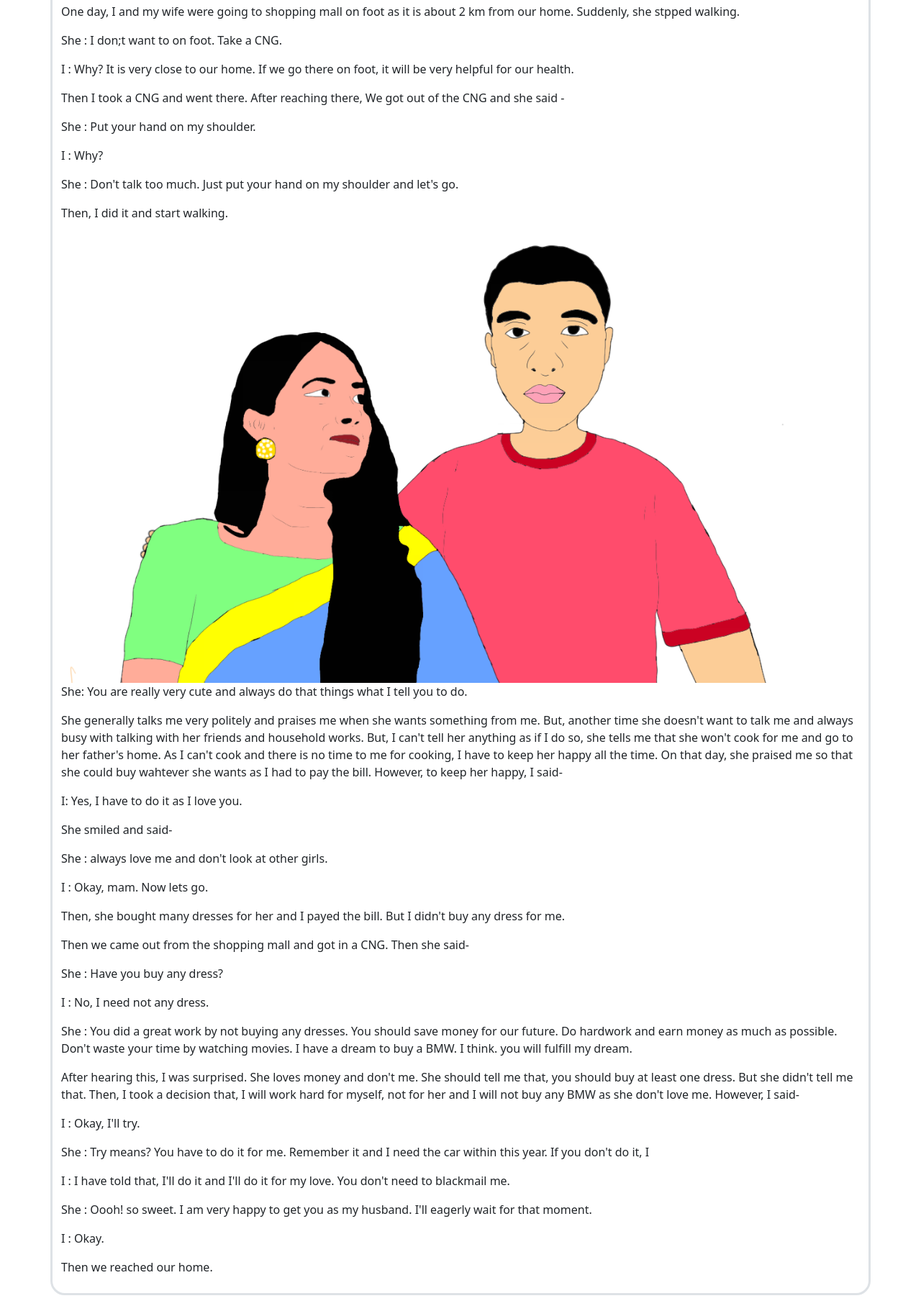
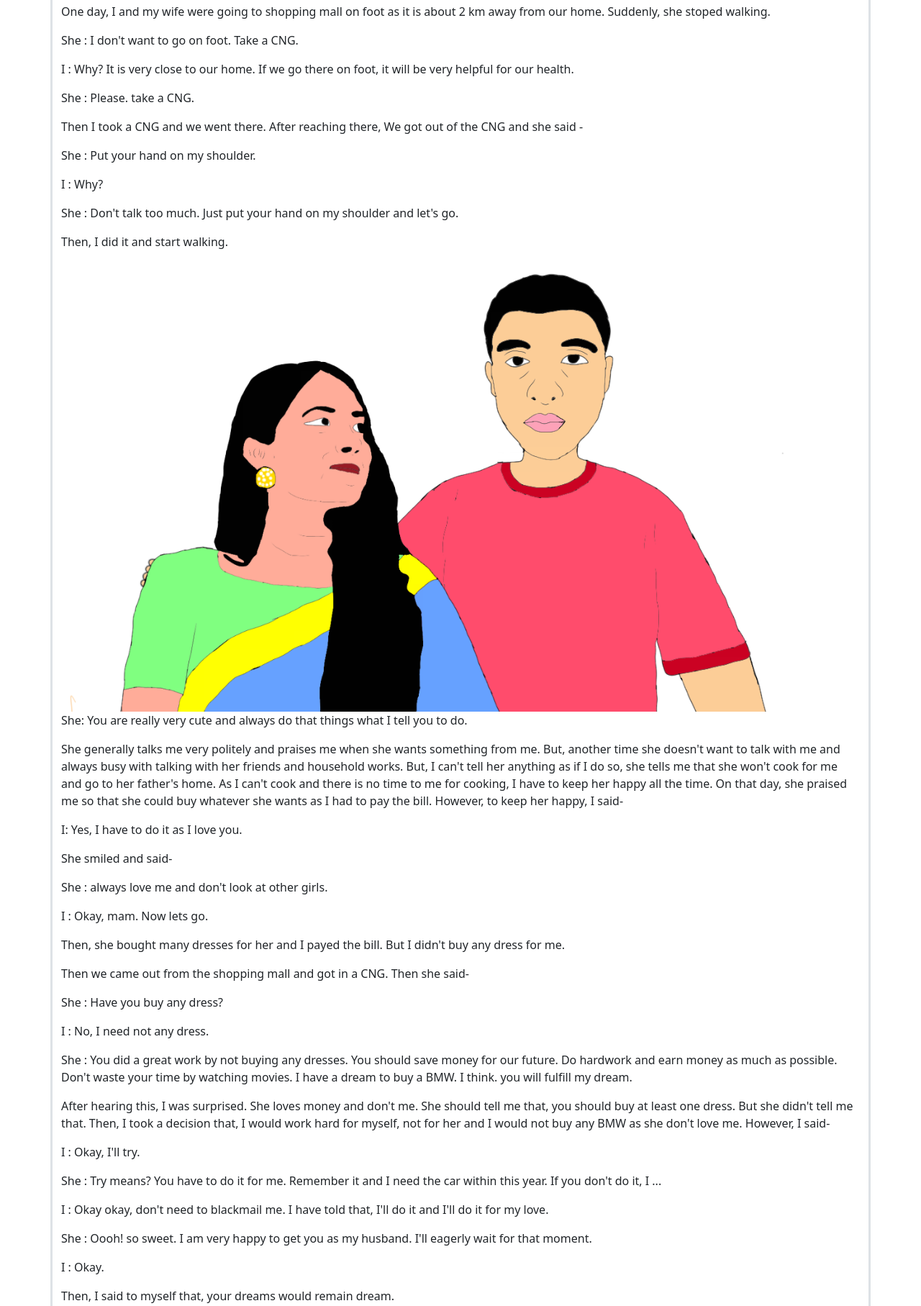
Before and after one commit to aurnabbarua02/My-Imaginary-story, a plain HTML site: page index.html in a window 1280 px wide. Shown: the part 185-2000 px from the top of the page at 72% size. Drawn offline with nearby package versions, Linux system fonts and the light colour scheme.

Commit message:
Update index.html

```diff
--- a/index.html
+++ b/index.html
@@ -46,10 +46,11 @@
 
       </div>
       <h2 class="text-center">1. A bad wife</h2>
-      <p>One day, I and my wife were going to shopping mall on foot as it is about 2 km from our home. Suddenly, she stpped walking.</p>
-      <p>She : I don;t want to on foot. Take a CNG. </p>
+      <p>One day, I and my wife were going to shopping mall on foot as it is about 2 km away from our home. Suddenly, she stoped walking.</p>
+      <p>She : I don't want to go on foot. Take a CNG. </p>
       <p>I : Why? It is very close to our home. If we go there on foot, it will be very helpful for our health.</p>
-      <p>Then I took a CNG and went there. After reaching there, We got out of the CNG and she said -</p>
+      <p>She : Please. take a CNG.</p>
+      <p>Then I took a CNG and we went there. After reaching there, We got out of the CNG and she said -</p>
       <p>She : Put your hand on my shoulder.</p>
       <p>I : Why?</p>
       <p>She : Don't talk too much. Just put your hand on my shoulder and let's go.</p>
@@ -57,10 +58,10 @@
       <img src="blog1.png" class="img-fluid">
       <p>She: You are really very cute and always do that things what I tell you to do.</p>
       <p>She generally talks me very politely and praises me when she wants something from me.
-        But, another time she doesn't want to talk me and always busy with talking with her friends and household works.
+        But, another time she doesn't want to talk with me and always busy with talking with her friends and household works.
         But, I can't tell her anything as if I do so, she tells me that she won't cook for me and go to her father's home.
         As I can't cook and there is no time to me for cooking, I have to keep her happy all the time.
-        On that day, she praised me so that she could buy wahtever she wants as I had to pay the bill.
+        On that day, she praised me so that she could buy whatever she wants as I had to pay the bill.
         However, to keep her happy, I said-
         </p>
       <p>I: Yes, I have to do it as I love you.</p>
@@ -71,15 +72,16 @@
       <p>Then we came out from the shopping mall and got in a CNG. Then she said-</p>
       <p>She : Have you buy any dress?</p>
       <p>I : No, I need not any dress.</p>
-      <p>She : You did a great work by not buying any dresses. You should save money for our future. Do hardwork and earn money as much as possible. Don't waste your time by watching movies.
-      I have a dream to buy a BMW. I think. you will fulfill my dream.</p>
+      <p>She : You did a great work by not buying any dresses. You should save money for our future. Do hardwork and earn money as much as possible.
+        Don't waste your time by watching movies. I have a dream to buy a BMW. I think. you will fulfill my dream.</p>
       <p>After hearing this, I was surprised. She loves money and don't me. She should tell me that, you should buy at least one dress. But she didn't tell me that.
-      Then, I took a decision that, I will work hard for myself, not for her and I will not buy any BMW as she don't love me. However, I said-</p>
+      Then, I took a decision that, I would work hard for myself, not for her and I would not buy any BMW as she don't love me. However, I said-</p>
       <p>I : Okay, I'll try.</p>
-      <p>She : Try means? You have to do it for me. Remember it and I need the car within this year. If you don't do it, I </p>
-      <p>I : I have told that, I'll do it and I'll do it for my love. You don't need to blackmail me.</p>
+      <p>She : Try means? You have to do it for me. Remember it and I need the car within this year. If you don't do it, I ...</p>
+      <p>I : Okay okay, don't need to blackmail me. I have told that, I'll do it and I'll do it for my love.</p>
       <p>She : Oooh! so sweet. I am very happy to get you as my husband. I'll eagerly wait for that moment.</p>
       <p>I : Okay.</p>
+      <p>Then, I said to myself that, your dreams would remain dream. </p>
       <p>Then we reached our home.</p>
       <br><br>
     </div> <br><br>
@@ -102,11 +104,11 @@
        <p>She : I want to sleep. When will doctor come?</p>
        <p>I : I don't know. We need to wait. I think, only after a few minutes, doctor will come</p>
        <p>She : I need to sleep.</p>
-       <p>I : Okay. Then put your head on my shoulder and fall asleep. You can trust me.</p>
+       <p>I : Okay. Then I can help you for sleeping. Just put your head on my shoulder and fall asleep. You can trust me.</p>
         <img src="blog2.png" class="img-fluid">
        <p>She: Okay. Thanks.</p>
        <p>Then, she fall asleep on my shoulder and I was sitting idle and waiting for doctor. After a few minutes, doctor come.
-         Then he started checking serially. My serial number was 78. So, I had to wait about 3 hours. But she woke up after 2 hours ans said-</p>
+         Then he started checking serially. My serial number was 78. So, I had to wait about 3 hours. But she woke up after 2 hours and said-</p>
        <p>She : Is doctor in the room?</p>
        <p>I : Yes. Doctor have come before 2 hours.</p>
        <p>She : Ooh okay. I have to go there.</p>
@@ -115,8 +117,9 @@
        <p>She : Doctor won't call me but he is waiting for me.</p>
        <p>I : I haven't understand.</p>
        <p>She : You will understand everything. Now please let me go. It's too late. Thank you for helping me sleep.</p>
-       <p>Then she went to the doctor's room immediately. However, finally I was called. After entering into the room, I was surprised to see the girl there as doctor's assistant. She looked at me and smiled. However, I sat down and doctor started checking me and started
-         telling the medicine name and she started writing the prescription. After completing checkup, doctor said- </p>
+       <p>Then she went to the doctor's room immediately. However, after an hour, finally I was called. After entering into the room, I was surprised to see the
+         girl there as doctor's assistant. She looked at me and smiled. However, I sat down and doctor started checking me and started
+         telling the medicine name and she started writing the prescription. I was just looking at her beautiful eyes. After completing checkup, doctor said- </p>
        <p>Doctor : Come again after 2 weeks.</p>
        <p>She : Follow the prescription properly and take your medicine timely.</p>
        <p>I : Okay. </p>
```
